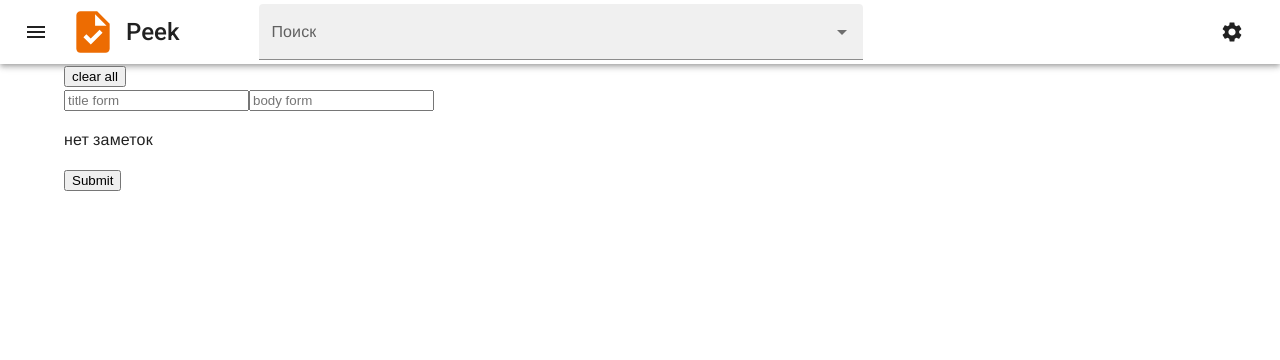
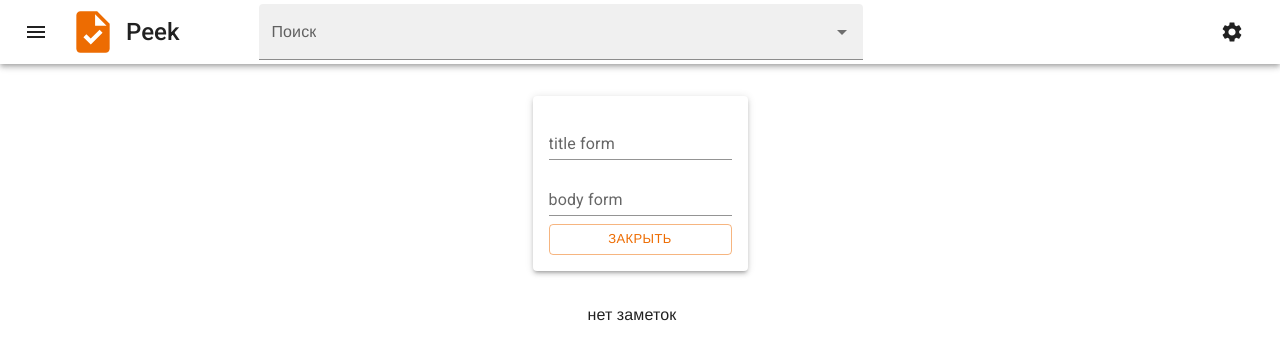
Before and after one commit to stelsp/peek, a React (Create React App) app: page / in a window 1280 px wide. Shown: the top 360 px of the page. Built offline with nearby package versions, Linux system fonts and the light colour scheme; a web font is replaced by a local one.

Commit message:
feat: simple form / workspace styles

```diff
--- a/src/App.tsx
+++ b/src/App.tsx
@@ -1,8 +1,8 @@
+import React, { FC, useState } from "react";
+import Form, { Workspace } from "./components/Form";
+import Header from "./components/Header";
+import SideBar from "./components/SideBar";
 import { Container } from "@mui/material";
-import React, { FC, useState } from "react";
-import Header from "./components/Header";
-import Workspace from "./components/Workspace";
-import SideBar from "./components/SideBar";
 
 const App: FC = () => {
   const [sideBarOpen, setSideBarOpen] = useState(false);
@@ -11,6 +11,7 @@ const App: FC = () => {
     <>
       <Header setSideBarOpen={setSideBarOpen} />
       <Container>
+        <Form />
         <Workspace />
       </Container>
       <SideBar
--- /dev/null
+++ b/src/components/Form/index.tsx
@@ -0,0 +1,130 @@
+import React, { FC, useState } from "react";
+import { useData } from "../../context/context";
+import ClickAwayListener from "@mui/material/ClickAwayListener";
+import { INote } from "../../context/types";
+import { Box, Button, Grid, Paper, TextField } from "@mui/material";
+
+const Item: FC<INote> = ({ status, id, label, body }) => {
+  const { deleteNote, changeNoteLabel, changeNoteBody, changeNoteStatus } =
+    useData()!;
+
+  return (
+    <Grid item>
+      <Paper
+        elevation={3}
+        sx={{
+          width: "max-content",
+          p: 2,
+          br: 4,
+          display: "flex",
+          flexDirection: "column",
+          gap: 1,
+        }}
+      >
+        <TextField
+          label="title"
+          variant="standard"
+          type="text"
+          value={label}
+          onChange={(e) => changeNoteLabel(e.target.value, id)}
+        />
+        <TextField
+          label="body"
+          variant="standard"
+          type="text"
+          value={body}
+          onChange={(e) => changeNoteBody(e.target.value, id)}
+        />
+        <Button
+          variant="contained"
+          type="button"
+          size="small"
+          color="warning"
+          onClick={() => deleteNote(id)}
+        >
+          Delete
+        </Button>
+        <Button
+          variant="outlined"
+          type="button"
+          size="small"
+          color="warning"
+          onClick={() => changeNoteStatus(!status, id)}
+        >
+          Toggle
+        </Button>
+      </Paper>
+    </Grid>
+  );
+};
+
+export const Workspace: FC = () => {
+  const { notes } = useData()!;
+  return (
+    <Grid container spacing={2} sx={{ pt: 4, justifyContent: "center" }}>
+      {notes.length > 0 ? (
+        notes.map((item, index) => <Item key={index} {...item} />)
+      ) : (
+        <p>нет заметок</p>
+      )}
+    </Grid>
+  );
+};
+
+const Form: FC = () => {
+  const { addNote } = useData()!;
+  const [note, setNote] = useState({ label: "", body: "" });
+
+  const handleClickAway = () => {
+    if (note.label === "" && note.body === "") return null;
+    addNote(note.label, note.body);
+    setNote({ label: "", body: "" });
+  };
+
+  return (
+    <ClickAwayListener onClickAway={handleClickAway}>
+      <form
+        style={{ width: "max-content", marginInline: "auto" }}
+        onSubmit={(e) => {
+          e.preventDefault();
+          if (note.label === "" && note.body === "") return null;
+          addNote(note.label, note.body);
+          setNote({ label: "", body: "" });
+        }}
+        action="submit"
+      >
+        <Paper
+          elevation={3}
+          sx={{
+            mt: 4,
+            p: 2,
+            br: 4,
+            display: "flex",
+            flexDirection: "column",
+            gap: 1,
+          }}
+        >
+          <TextField
+            label="title form"
+            variant="standard"
+            type="text"
+            value={note.label}
+            onChange={(e) => setNote({ ...note, label: e.target.value })}
+          />
+          <TextField
+            label="body form"
+            variant="standard"
+            type="text"
+            value={note.body}
+            onChange={(e) => setNote({ ...note, body: e.target.value })}
+          />
+          <Button variant="outlined" type="submit" size="small" color="warning">
+            Закрыть
+          </Button>
+        </Paper>
+      </form>
+    </ClickAwayListener>
+  );
+};
+
+export default Form;
--- a/src/components/Header/index.tsx
+++ b/src/components/Header/index.tsx
@@ -9,12 +9,15 @@ import Menu from "@mui/material/Menu";
 import SearchBar from "../SearchBar";
 import MenuIcon from "@mui/icons-material/Menu";
 import TaskIcon from "@mui/icons-material/Task";
+import { useData } from "../../context/context";
 
 interface HeaderProps {
   setSideBarOpen: Dispatch<SetStateAction<boolean>>;
 }
 
 const Header: FC<HeaderProps> = ({ setSideBarOpen }) => {
+  const { clearAllNotes } = useData()!;
+
   const [anchorEl, setAnchorEl] = useState<null | HTMLElement>(null);
 
   const handleMenu = (event: React.MouseEvent<HTMLElement>) => {
@@ -73,7 +76,7 @@ const Header: FC<HeaderProps> = ({ setSideBarOpen }) => {
             open={Boolean(anchorEl)}
             onClose={handleClose}
           >
-            <MenuItem onClick={handleClose}>Настройки</MenuItem>
+            <MenuItem onClick={clearAllNotes}>Удалить все заметки</MenuItem>
             <MenuItem onClick={handleClose}>Сменить тему</MenuItem>
           </Menu>
         </div>
--- a/src/components/Workspace/index.tsx
+++ /dev/null
@@ -1,106 +0,0 @@
-import React, { FC, useState, useEffect } from "react";
-import { useData } from "../../context/context";
-import ClickAwayListener from "@mui/material/ClickAwayListener";
-import { INote } from "../../context/types";
-
-const Item: FC<INote> = ({ status, id, label, body }) => {
-  const { deleteNote, changeNoteLabel, changeNoteBody, changeNoteStatus } =
-    useData()!;
-
-  return (
-    <div style={{ width: "max-content" }}>
-      {label === "" && body === "" ? (
-        <>
-          <input
-            placeholder="пустая заметка"
-            type="text"
-            value={label}
-            onChange={(e) => changeNoteLabel(e.target.value, id)}
-          />
-          <input
-            placeholder="пустая заметка"
-            type="text"
-            value={body}
-            onChange={(e) => changeNoteBody(e.target.value, id)}
-          />
-        </>
-      ) : (
-        <>
-          <input
-            placeholder="title"
-            type="text"
-            value={label}
-            onChange={(e) => changeNoteLabel(e.target.value, id)}
-          />
-          <input
-            placeholder="body"
-            type="text"
-            value={body}
-            onChange={(e) => changeNoteBody(e.target.value, id)}
-          />
-        </>
-      )}
-      <button type="button" onClick={() => deleteNote(id)}>
-        delete
-      </button>
-      <button
-        type="button"
-        onClick={() => changeNoteStatus(!status, id)}
-        style={status ? { background: "green" } : { background: "red" }}
-      >
-        toggle
-      </button>
-    </div>
-  );
-};
-
-const Workspace: FC = () => {
-  const { notes, addNote, clearAllNotes } = useData()!;
-  const [note, setNote] = useState({ label: "", body: "" });
-
-  const handleClickAway = () => {
-    if (note.label === "" && note.body === "") return null;
-    addNote(note.label, note.body);
-    setNote({ label: "", body: "" });
-  };
-
-  useEffect(() => {}, [note]);
-
-  return (
-    <main>
-      <button onClick={clearAllNotes}>clear all</button>
-      <ClickAwayListener onClickAway={handleClickAway}>
-        <form
-          onSubmit={(e) => {
-            e.preventDefault();
-            if (note.label === "" && note.body === "") return null;
-            addNote(note.label, note.body);
-            setNote({ label: "", body: "" });
-          }}
-          action="submit"
-        >
-          <input
-            placeholder="title form"
-            type="text"
-            value={note.label}
-            onChange={(e) => setNote({ ...note, label: e.target.value })}
-          />
-          <input
-            placeholder="body form"
-            type="text"
-            value={note.body}
-            onChange={(e) => setNote({ ...note, body: e.target.value })}
-          />
-          {notes.length > 0 ? (
-            notes.map((item, index) => <Item key={index} {...item} />)
-          ) : (
-            <p>нет заметок</p>
-          )}
-          <input type="submit" />
-        </form>
-      </ClickAwayListener>
-    </main>
-  );
-};
-
-export default Workspace;
```
